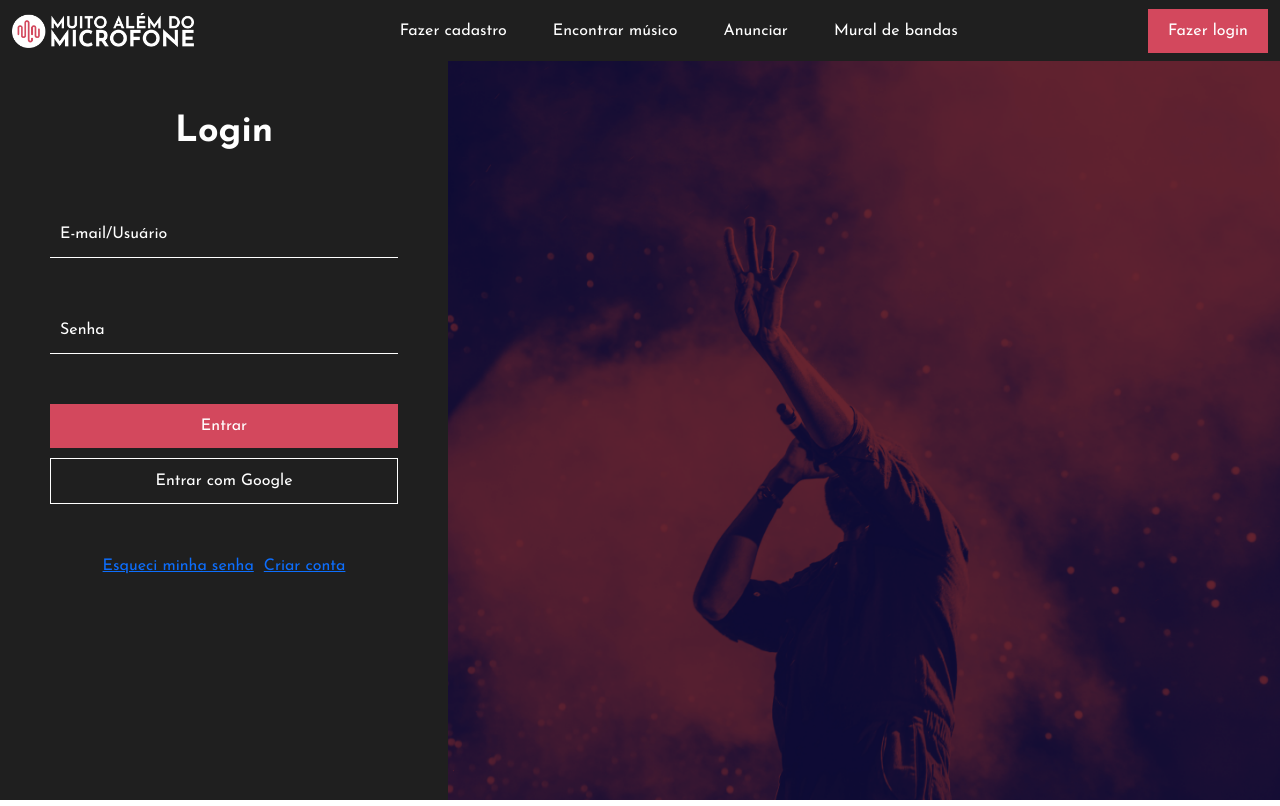
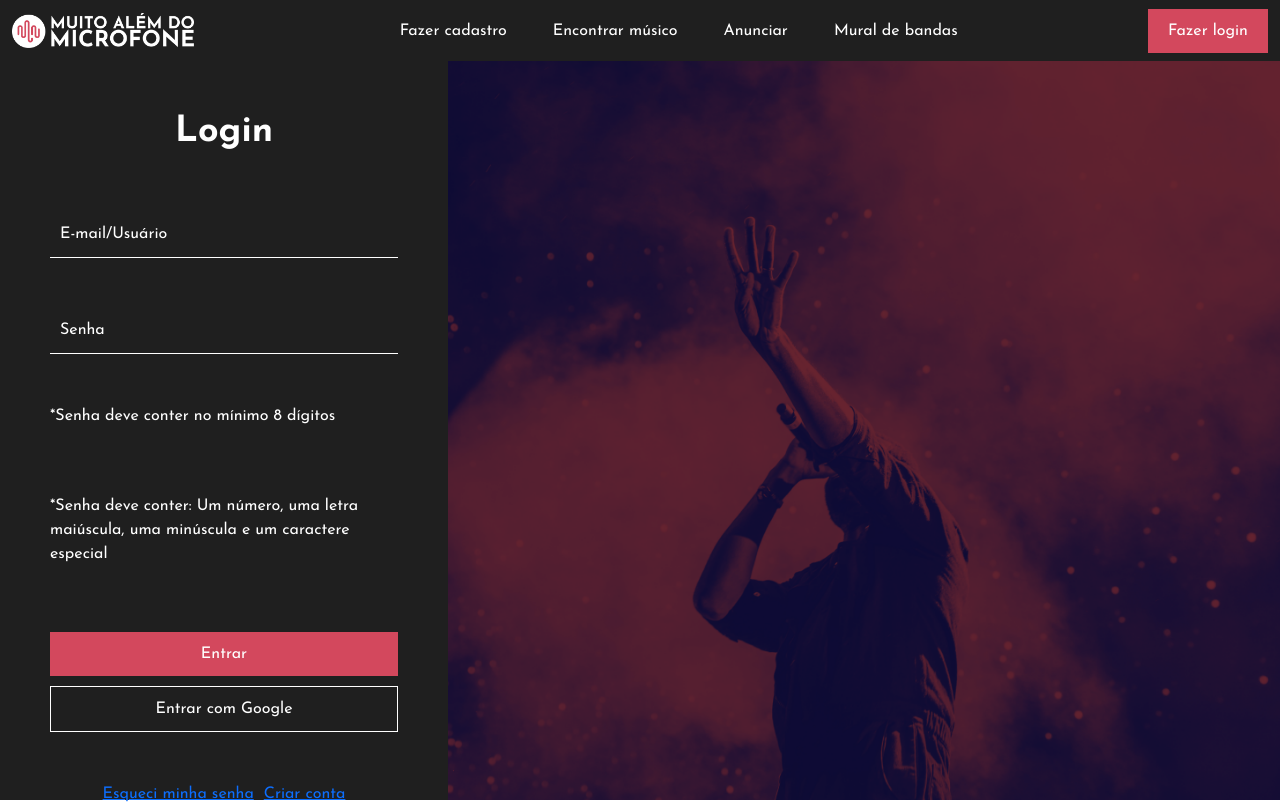
Before and after one commit to Muito-Alem-do-Microfone/madm-web, a React (Vite) app: page /login in a window 1280 px wide. Built offline with nearby package versions, Linux system fonts and the light colour scheme.

Commit message:
refactor and reorganizes functions

```diff
--- a/src/components/organisms/LoginSection/index.jsx
+++ b/src/components/organisms/LoginSection/index.jsx
@@ -6,12 +6,13 @@ import { Button } from "../../atoms"
 import './style.scss'
 import TransparentInput from '../../atoms/TransparentInput'
 import { useAuth } from '../../../context/AuthContext'
+import { validateLogin } from '../../../utils/validation'
 
 const LoginSection = () => {
   const [email, setEmail] = useState('')
   const [password, setPassword] = useState('')
-  const [emailMsg, setEmailMsg] = useState("")
-  const [passwordMsg, setPasswordMsg] = useState("")
+  const [emailErr, setEmailErr] = useState("")
+  const [passwordErr, setPasswordErr] = useState("")
 
   const navigate = useNavigate()
 
@@ -24,28 +25,23 @@ const LoginSection = () => {
   }, [authUser])
 
   const handleLogin = async (e) => {
-    e.preventDefault()
 
-    const regEx = /[a-zA-Z0-9._%+-]+@[a-z0-9.-]+\.[a-z]{2,8}(.[a-z{2,8}])?/g;
-    const regExPassword = /^(?=.*\d)(?=.*[a-z])(?=.*[A-Z])(?=.*[a-zA-Z]).{8,}$/;
+    e.preventDefault();
 
+    const errors = validateLogin(email, password)
 
-    if (!email) {
-      setEmailMsg("Digite um e-mail")
-    } else if (!regEx.test(email)) {
-      setEmailMsg("Digite um e-mail válido")
-    } else if (!password) {
-      setPasswordMsg("Digite uma senha")
-    } else if (!regExPassword.test(password)) {
-      setPasswordMsg("Senha não atende aos requisitos mínimos")
+    if (Object.keys(errors).length === 0) {
+      try {
+        setEmailErr("");
+        setPasswordErr("");
+        await login(email, password);
+        navigate("/profile", { replace: true });
+      } catch (error) {
+        console.error("Login failed:", error);
+      }
     } else {
-      setEmailMsg("")
-      try {
-        await login(email, password)
-        navigate("/profile", { replace: true })
-      } catch (error) {
-        console.error("Login failed:", error)
-      }
+      setEmailErr(errors.email || "");
+      setPasswordErr(errors.password || "");
     }
     }
 
@@ -58,14 +54,17 @@ const LoginSection = () => {
           value={email}
           handleChange={(value) => setEmail(value)}
         />
-        {emailMsg}
+        {emailErr}
+
         <TransparentInput
           label='Senha'
           value={password}
           handleChange={(value) => setPassword(value)}
           type='password'
         />
-        {passwordMsg}
+        <p>*Senha deve conter no mínimo 8 dígitos</p>
+        <p>*Senha deve conter: Um número, uma letra maiúscula, uma minúscula e um caractere especial </p>
+        {passwordErr}
 
       </div>
       <div className='loginForm__buttons'>
--- /dev/null
+++ b/src/utils/validation.js
@@ -0,0 +1,18 @@
+export const validateLogin = (email, password) => {
+    const regEx = /[a-zA-Z0-9._%+-]+@[a-z0-9.-]+\.[a-z]{2,8}(.[a-z{2,8}])?/;
+    const regExPassword = /^(?=.*\d)(?=.*[a-z])(?=.*[A-Z])(?=.*[a-zA-Z])(?=.*[@$!%*?&])[A-Za-z\d@$!%*?&]{8,}$/;
+
+    const errors = {};
+
+    if (!email) {
+      errors.email = "Digite um e-mail";
+    } else if (!regEx.test(email)) {
+      errors.email = "Digite um e-mail válido";
+    }
+
+    if (!password) {
+      errors.password = "Digite uma senha";
+    } else if (!regExPassword.test(password)) {
+      errors.password = "Senha não atende aos requisitos mínimos";
+    }
+}
```
